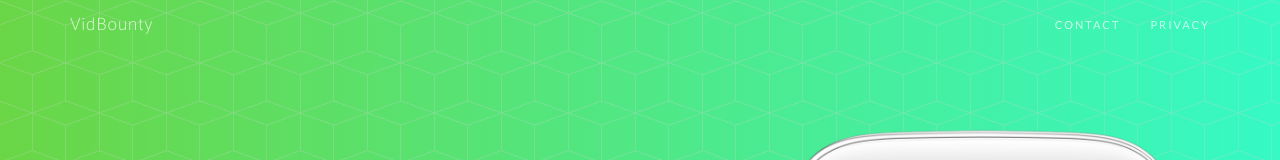
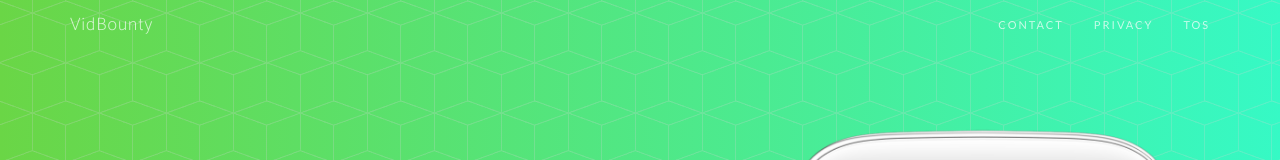
Before and after one commit to VidBounty/VidBounty.github.io, a website: page index.html in a window 1280 px wide. Shown: the top 160 px of the page. Drawn offline with nearby package versions, Linux system fonts and the light colour scheme; a web font is replaced by a local one.

Commit message:
forgot the -a for tos update

```diff
--- a/index.html
+++ b/index.html
@@ -58,6 +58,9 @@
 					<li>
 						<a  href="vidbounty-privacy-policy.html">Privacy</a>
 					</li>
+					<li>
+						<a  href="terms_of_use.html">TOS</a>
+					</li>
                 </ul>
             </div>
             <!-- /.navbar-collapse -->
```
